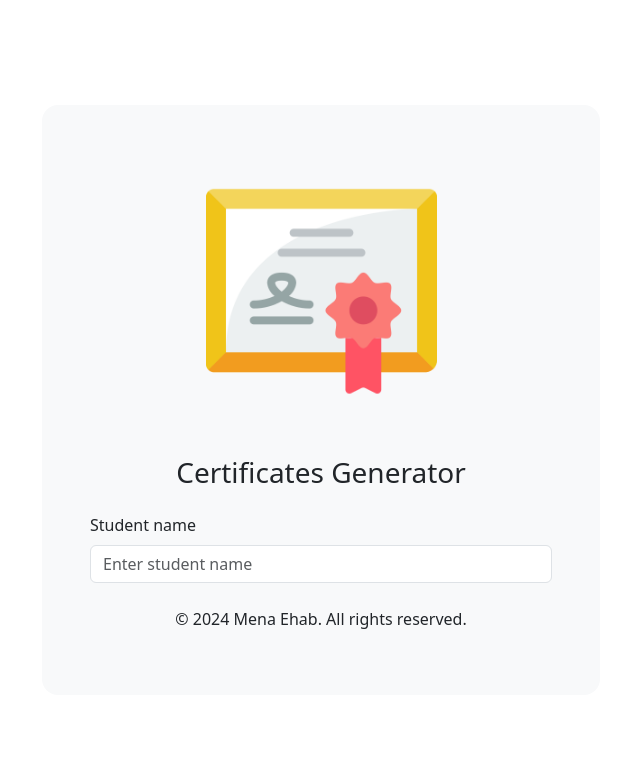
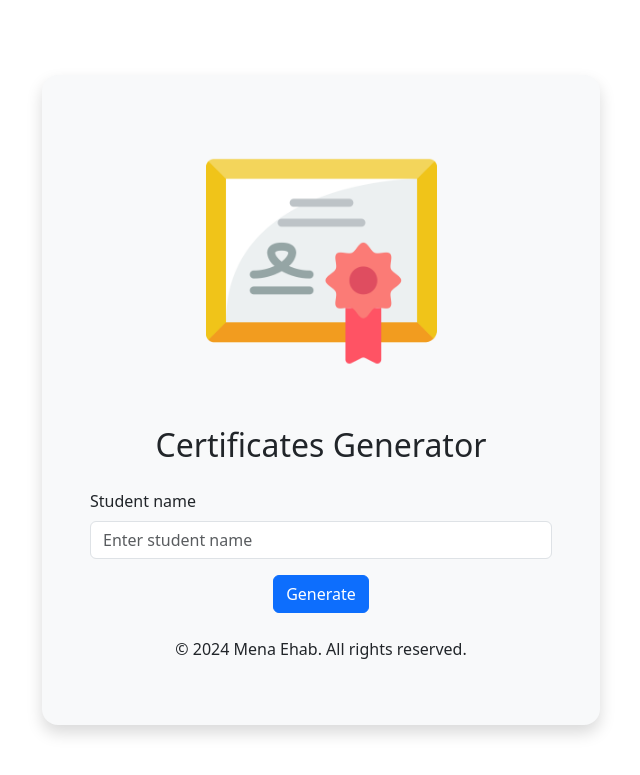
Before and after one commit to menaehab/certificates-generator, a PHP site: page / in a window 1280 px wide. Shown: the top 775 px of the page, without its empty margins (319-959 px from the left). Run offline with PHP 8.4, Linux system fonts and the light colour scheme.

Commit message:
connect form data to certificate creation process

```diff
--- a/index.php
+++ b/index.php
@@ -12,14 +12,18 @@
 
 <body>
     <div class="container d-flex justify-content-center align-items-center vh-100">
-        <form class="w-50 bg-light p-5 rounded-4 custom-width-mobile">
+        <form action="generator.php" method="post"
+            class="w-50 bg-light p-5 rounded-4 custom-width-mobile shadow bg-body-tertiary rounded">
             <div class="mp-3 text-center">
                 <img src="logo.png" class="w-50 my-4" alt="">
-                <h3 class="my-4">Certificates Generator</h3>
+                <h2 class="my-4">Certificates Generator</h2>
             </div>
             <div class="mp-3">
                 <label for="name" class="form-label">Student name</label>
-                <input type="text" class="form-control" id="name" placeholder="Enter student name">
+                <input type="text" class="form-control" name="name" id="name" placeholder="Enter student name">
+            </div>
+            <div class="mp-3 text-center">
+                <button type="submit" name="submit" class="btn btn-primary mt-3">Generate</button>
             </div>
             <p class="text-center mt-4">© 2024 Mena Ehab. All rights reserved.</p>
         </form>
```
Also changed, not shown: generator.php (+8 -5 lines).
